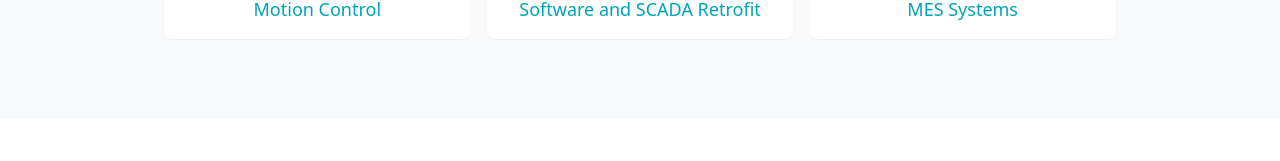
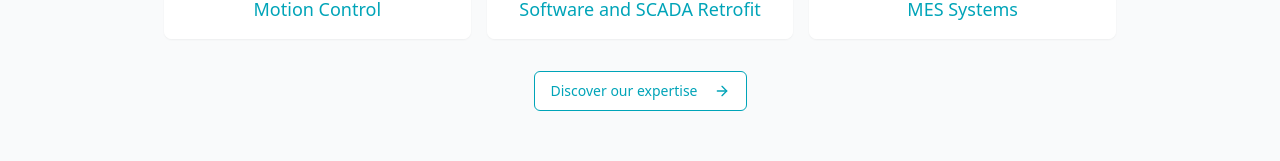
Before and after one commit to dvdktsmn/inplast-modernize-web-28, a React (Vite) app: page / in a window 1280 px wide. Shown: the part 1836-1997 px from the top of the page. Built offline with nearby package versions, Linux system fonts and the light colour scheme.

Commit message:
Add products page button to home
Adds a "Discover our expertise" button to the bottom of the products section on the home page, linking to the /products page. The button is styled similarly to the "Learn More" buttons in the services section.

```diff
--- a/src/components/Products.tsx
+++ b/src/components/Products.tsx
@@ -1,9 +1,23 @@
 
 import React from 'react';
+import { Link } from 'react-router-dom';
 import ProductCarousel from './products/ProductCarousel';
+import { Button } from "@/components/ui/button";
+import { ArrowRight } from 'lucide-react';
 
 const Products = () => {
-  return <ProductCarousel />;
+  return (
+    <section id="products" className="py-20 bg-gray-50">
+      <ProductCarousel />
+      <div className="flex justify-center mt-8">
+        <Link to="/products">
+          <Button variant="outline" className="text-inplast-teal border-inplast-teal hover:bg-inplast-teal/10">
+            Discover our expertise <ArrowRight className="ml-2" size={16} />
+          </Button>
+        </Link>
+      </div>
+    </section>
+  );
 };
 
 export default Products;
--- a/src/components/products/ProductCarousel.tsx
+++ b/src/components/products/ProductCarousel.tsx
@@ -23,7 +23,6 @@ const ProductCarousel = () => {
   const secondRowProducts = products.slice(4);
 
   return (
-    <section id="products" className="py-20 bg-gray-50">
     <div className="container mx-auto px-4">
       <div className="text-center mb-12">
         <h2 className="text-3xl font-bold text-gray-800 mb-4">
@@ -77,7 +76,6 @@ const ProductCarousel = () => {
         </div>
       </div>
     </div>
-    </section>
   );
 };
 
```
Lines whose indentation alone changed are shown as unchanged.
